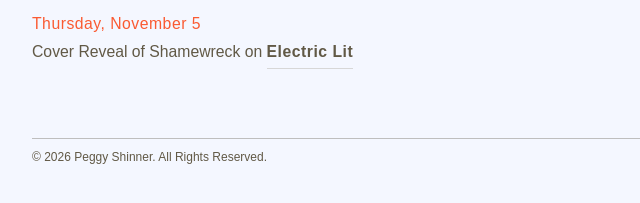
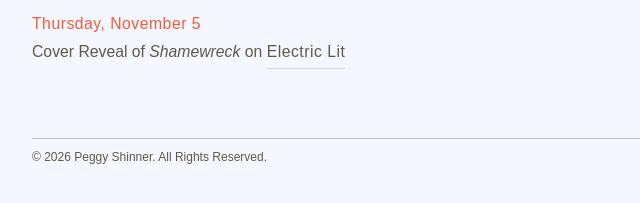
Before and after one commit to MarkAStammers/peggyshinner, a plain HTML site: page news.html in a window 1280 px wide. Shown: the part 235-438 px from the top of the page, 183-823 px from the left. Drawn offline with Linux system fonts and the light colour scheme; a web font is replaced by a local one.

Commit message:
Update to news.html

```diff
--- a/css/style.css
+++ b/css/style.css
@@ -615,8 +615,11 @@ Classes
 .fs-italic { /* updated 26.11.24 */
  font-style: italic;
 }
+.fw-500 {
+ font-weight: 500;
+}
 .fw-600 { /* added 26.11.24 */
-  font-weight: 600;
+ font-weight: 600;
 }
 .ls-05 {
  letter-spacing: 0.05rem;
--- a/news.html
+++ b/news.html
@@ -68,7 +68,7 @@
 					<!-- COVER REVEAL ON ELECTRIC LIT -->
 					<ul>
 						<li class="news-date">Thursday, November 5</li>
-						<li class="news-story">Cover Reveal of Shamewreck on <a class="fw-600 ls-05" href="https://electricliterature.com/exclusive-cover-reveal-of-shamewreck-by-peggy-shinner/" target="blank">Electric Lit</a></li>
+						<li class="news-story">Cover Reveal of <span class="fs-italic fw-500">Shamewreck</span> on <a class="fw-500 ls-05" href="https://electricliterature.com/exclusive-cover-reveal-of-shamewreck-by-peggy-shinner/" target="blank">Electric Lit</a></li>
 					</ul>
 				</section>
 			</main>
```
